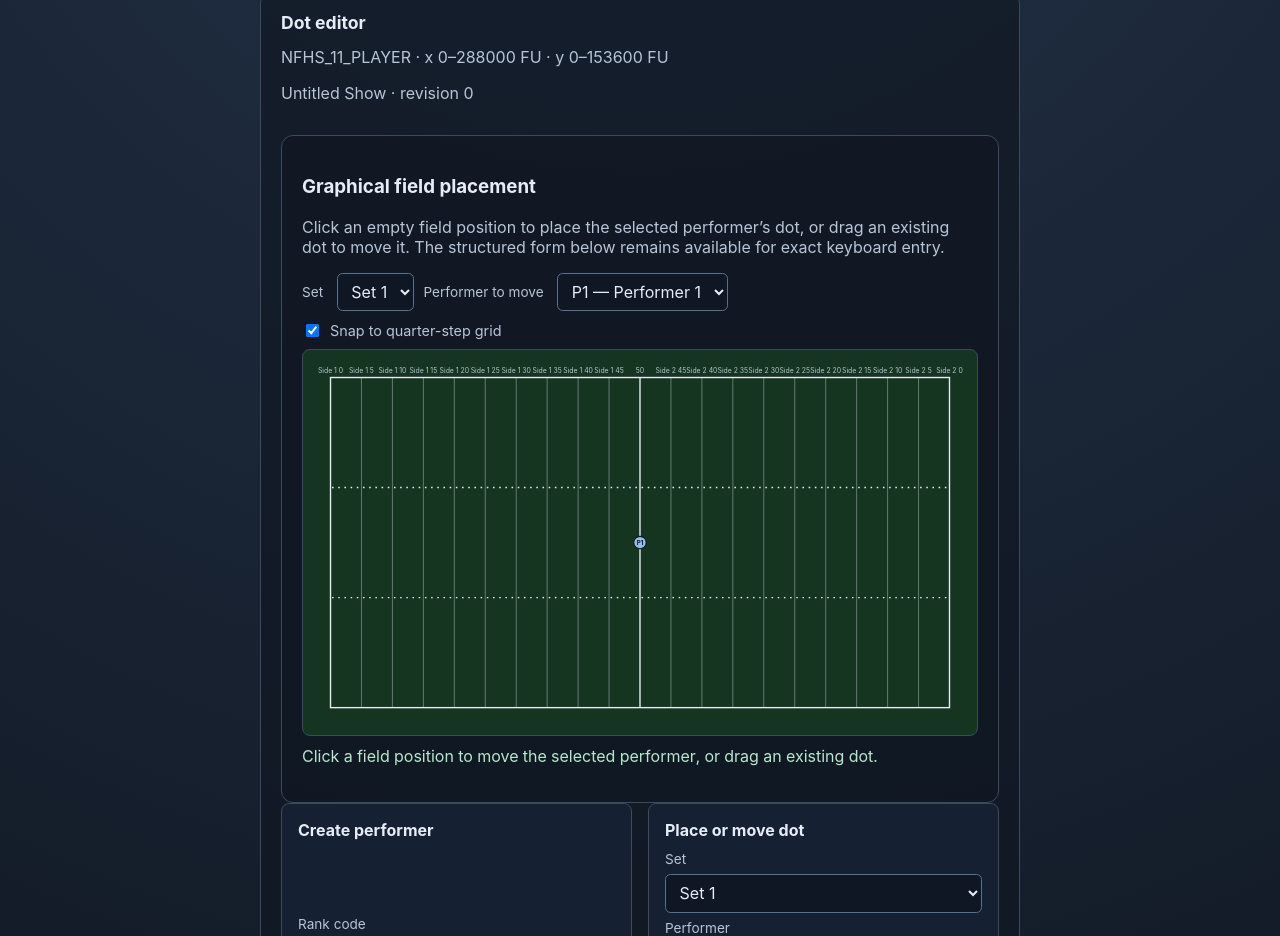
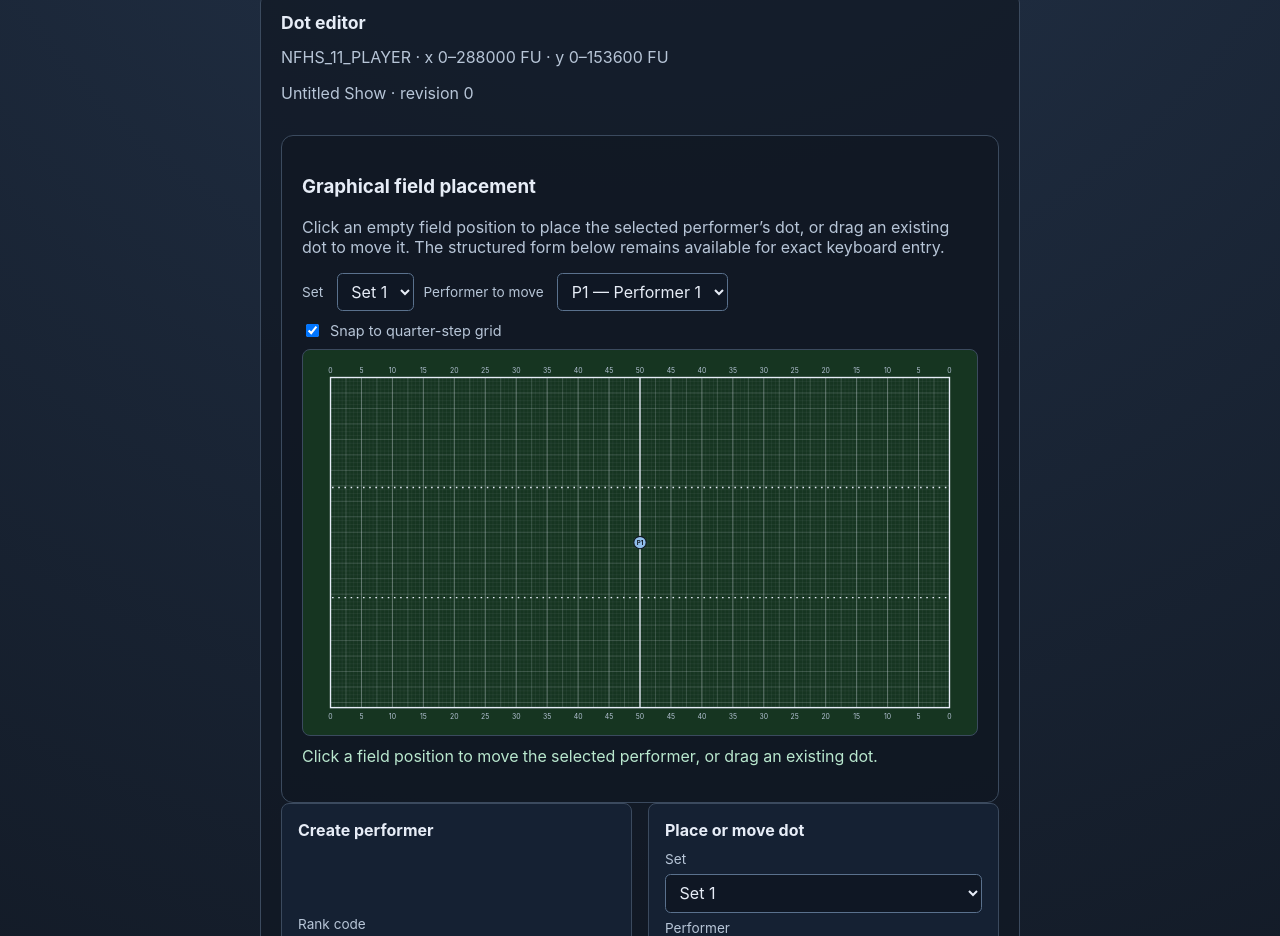
Before and after one commit to Tillerdawg/Freeform, a website built with Vite: page index.html in a window 1280 px wide. Shown: the part 430-1366 px from the top of the page. Built offline with nearby package versions, Linux system fonts and the light colour scheme.

Commit message:
Refine SVG field grid and yard labels

```diff
--- a/src/editor/svg-field-editor.ts
+++ b/src/editor/svg-field-editor.ts
@@ -1,9 +1,16 @@
-import type { CommandStore, Dot, Identifier } from '../document/types';
+import type { CommandStore, Dot, FreeformDocument, Identifier } from '../document/types';
 import { snapToQuarterStepGrid } from '../geometry/coordinate-builder';
-import { inspectCoordinate, isValidDot, lineLabel, NFHS_11_PLAYER_FIELD } from '../geometry/nfhs';
+import { FU_PER_STEP, inspectCoordinate, isValidDot, NFHS_11_PLAYER_FIELD } from '../geometry/nfhs';
 import { createFieldTransform, type FieldTransform, type PixelPoint } from './field-geometry';
 
 const SVG_NS = 'http://www.w3.org/2000/svg';
+
+/** Field-only label formatting; coordinate inspection keeps its normative side-prefixed labels. */
+function yardNumberLabel(x: number, field: FreeformDocument['field']): string {
+  const yardsFromSideOne = x / field.unitsPerYard;
+  const totalYards = field.lengthUnits / field.unitsPerYard;
+  return String(Math.min(yardsFromSideOne, totalYards - yardsFromSideOne));
+}
 
 export interface SvgFieldEditorOptions {
   readonly store: CommandStore;
@@ -148,6 +155,40 @@ export function renderSvgFieldEditor(options: SvgFieldEditorOptions): SvgFieldEd
     const topLeft = transform.toPixel({ x: 0, y: 0 });
     const bottomRight = transform.toPixel({ x: field.lengthUnits, y: field.widthUnits });
 
+    const yardLineUnits = field.unitsPerYard * 5;
+    const halfYardLineUnits = yardLineUnits / 2;
+    const horizontalHalfStepUnits = FU_PER_STEP * 4;
+
+    function appendStepLine(start: Dot, end: Dot, isHalfLine: boolean): void {
+      const startPixel = transform.toPixel(start);
+      const endPixel = transform.toPixel(end);
+      const line = document.createElementNS(SVG_NS, 'line');
+      line.setAttribute('class', isHalfLine ? 'field-editor__step-line--half' : 'field-editor__step-line');
+      line.setAttribute('x1', String(startPixel.x));
+      line.setAttribute('y1', String(startPixel.y));
+      line.setAttribute('x2', String(endPixel.x));
+      line.setAttribute('y2', String(endPixel.y));
+      svg.append(line);
+    }
+
+    // Lay down the full 8-to-5 grid before the field landmarks so the heavier
+    // yard lines, hash marks, and performer dots stay visually prominent.
+    for (let x = FU_PER_STEP; x < field.lengthUnits; x += FU_PER_STEP) {
+      if (x % yardLineUnits === 0) continue;
+      appendStepLine(
+        { x, y: 0 },
+        { x, y: field.widthUnits },
+        x % yardLineUnits === halfYardLineUnits,
+      );
+    }
+    for (let y = 0; y <= field.widthUnits; y += FU_PER_STEP) {
+      appendStepLine(
+        { x: 0, y },
+        { x: field.lengthUnits, y },
+        y % horizontalHalfStepUnits === 0,
+      );
+    }
+
     const boundary = document.createElementNS(SVG_NS, 'rect');
     boundary.setAttribute('class', 'field-editor__boundary');
     boundary.setAttribute('x', String(topLeft.x));
@@ -168,13 +209,16 @@ export function renderSvgFieldEditor(options: SvgFieldEditorOptions): SvgFieldEd
       line.setAttribute('y2', String(bottom.y));
       svg.append(line);
 
-      const label = document.createElementNS(SVG_NS, 'text');
-      label.setAttribute('class', 'field-editor__yard-label');
-      label.setAttribute('x', String(top.x));
-      label.setAttribute('y', String(top.y - 6));
-      label.setAttribute('text-anchor', 'middle');
-      label.textContent = lineLabel(x);
-      svg.append(label);
+      const labelText = yardNumberLabel(x, field);
+      for (const labelY of [top.y - 6, bottom.y + 16]) {
+        const label = document.createElementNS(SVG_NS, 'text');
+        label.setAttribute('class', 'field-editor__yard-label');
+        label.setAttribute('x', String(top.x));
+        label.setAttribute('y', String(labelY));
+        label.setAttribute('text-anchor', 'middle');
+        label.textContent = labelText;
+        svg.append(label);
+      }
     }
 
     for (const hashY of [field.frontHashY, field.backHashY]) {
--- a/src/styles.css
+++ b/src/styles.css
@@ -102,6 +102,8 @@ input:focus-visible, select:focus-visible, button:focus-visible { outline: 3px s
 .field-editor__snap-toggle input { min-height: auto; width: auto; }
 .field-editor__svg { width: 100%; height: auto; border: 1px solid #3b4a5e; border-radius: 0.5rem; background: #163521; touch-action: none; }
 .field-editor__boundary { fill: none; stroke: #e7edf7; stroke-width: 2; }
+.field-editor__step-line { stroke: rgb(231 237 247 / 22%); stroke-width: 0.35; }
+.field-editor__step-line--half { stroke: rgb(231 237 247 / 38%); stroke-width: 0.7; }
 .field-editor__yard-line { stroke: rgb(231 237 247 / 55%); stroke-width: 1; }
 .field-editor__yard-line--fifty { stroke: #e7edf7; stroke-width: 2; }
 .field-editor__yard-label { fill: #b7c5d7; font-size: 10px; }
```
Also changed, not shown: src/editor/svg-field-editor.test.ts (+50 -0 lines).
